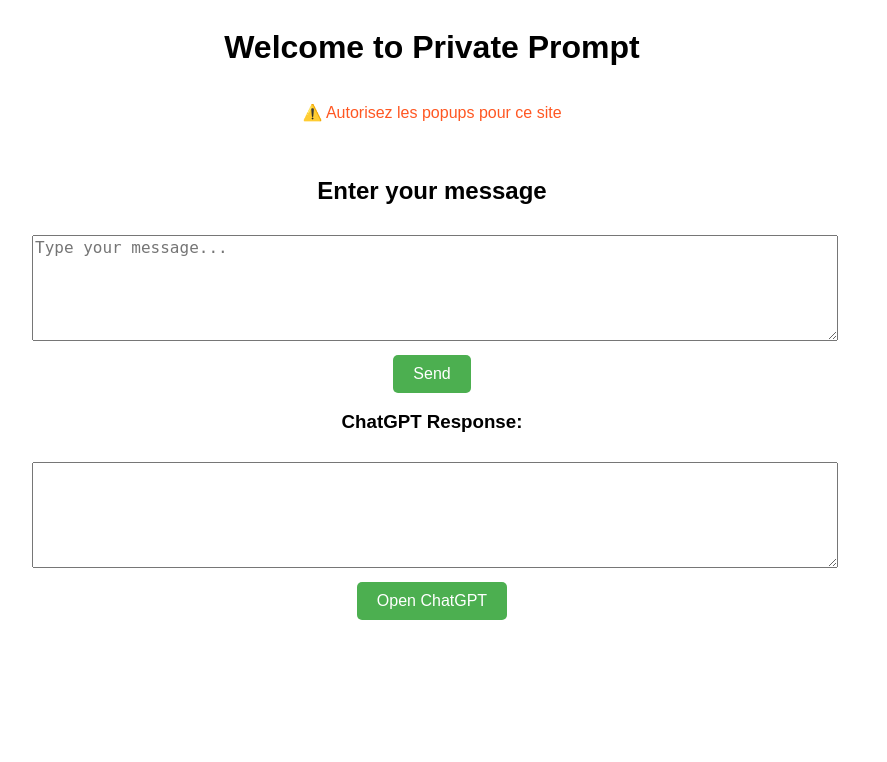
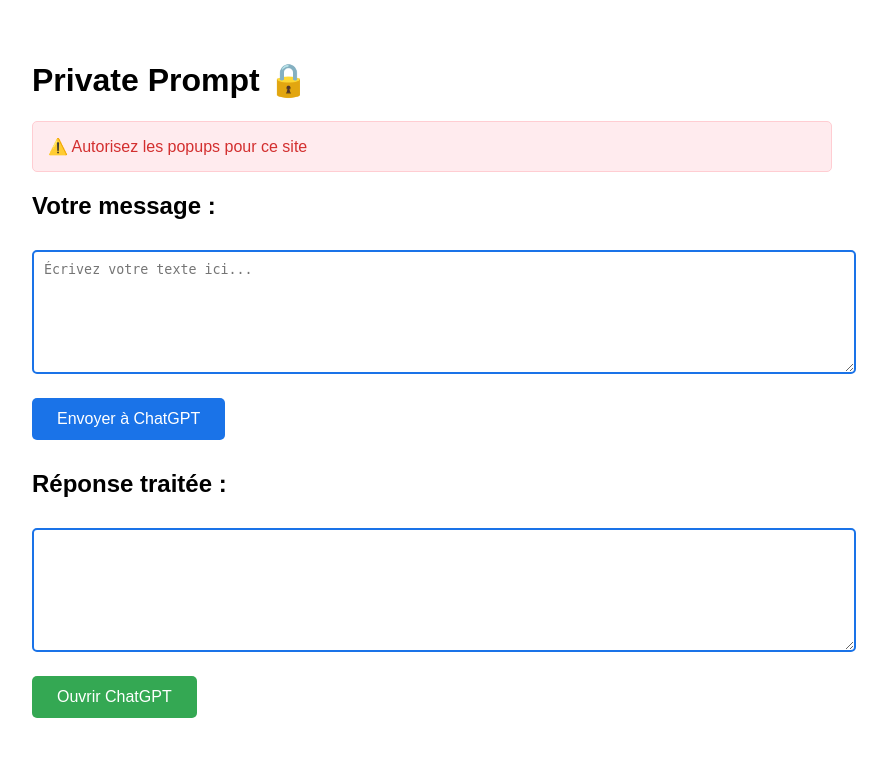
Before and after one commit to Chkouba/privateprompte-api, a Flask app: page / in a window 1280 px wide. Shown: the top 762 px of the page, without its empty margins (208-1095 px from the left). Run offline with Flask 3, Linux system fonts and the light colour scheme.

Commit message:
Update index.html

```diff
--- a/templates/index.html
+++ b/templates/index.html
@@ -1,117 +1,113 @@
 <!DOCTYPE html>
-<html lang="en">
+<html lang="fr">
 <head>
     <meta charset="UTF-8">
     <meta name="viewport" content="width=device-width, initial-scale=1.0">
     <title>Private Prompt</title>
     <style>
         body {
-            display: flex;
-            flex-direction: column;
-            align-items: center;
-            text-align: center;
             font-family: Arial, sans-serif;
+            max-width: 800px;
+            margin: 20px auto;
+            padding: 20px;
         }
-        .container {
-            width: 90%;
-            max-width: 800px;
-            margin-top: 20px;
+        .warning {
+            color: #d32f2f;
+            border: 1px solid #ffcdd2;
+            padding: 15px;
+            border-radius: 5px;
+            background: #ffebee;
         }
         textarea {
             width: 100%;
             height: 100px;
-            margin-top: 10px;
-            font-size: 16px;
+            margin: 10px 0;
+            padding: 10px;
+            border: 2px solid #1a73e8;
+            border-radius: 5px;
         }
         button {
-            padding: 10px 20px;
-            font-size: 16px;
-            cursor: pointer;
-            margin-top: 10px;
-            background: #4CAF50;
+            background: #1a73e8;
             color: white;
+            padding: 12px 25px;
             border: none;
             border-radius: 5px;
-        }
-        .warning {
-            color: #ff5722;
-            margin: 15px 0;
+            cursor: pointer;
+            font-size: 16px;
+            margin: 10px 0;
         }
         #status {
-            margin: 10px 0;
+            margin: 15px 0;
             font-weight: bold;
         }
     </style>
 </head>
 <body>
-    <h1>Welcome to Private Prompt</h1>
+    <h1>Private Prompt 🔒</h1>
     <div class="warning">⚠️ Autorisez les popups pour ce site</div>
 
-    <div class="container">
-        <h2>Enter your message</h2>
-        <textarea id="userInput" placeholder="Type your message..."></textarea>
-        <button onclick="processAndSend()">Send</button>
+    <div>
+        <h2>Votre message :</h2>
+        <textarea id="userInput" placeholder="Écrivez votre texte ici..."></textarea>
+        <button onclick="processAndSend()">Envoyer à ChatGPT</button>
 
-        <h3>ChatGPT Response:</h3>
+        <h2>Réponse traitée :</h2>
         <textarea id="chatResponse" readonly></textarea>
 
-        <div id="chatContainer">
-            <button onclick="openChat()">Open ChatGPT</button>
+        <button onclick="openChat()" style="background: #34a853;">Ouvrir ChatGPT</button>
         <div id="status"></div>
-        </div>
     </div>
 
     <script>
-        let chatWindow;
+        let chatWindow = null;
 
         async function processAndSend() {
-            const inputText = document.getElementById("userInput").value;
+            const input = document.getElementById("userInput").value;
 
-            // Anonymisation
-            const anonymizedResponse = await fetch("/anonymize", {
+            try {
+                const response = await fetch("/anonymize", {
                     method: "POST",
-                headers: { "Content-Type": "application/json" },
-                body: JSON.stringify({ "prompt": inputText })
+                    headers: {"Content-Type": "application/json"},
+                    body: JSON.stringify({prompt: input})
                 });
 
-            const anonymizedData = await anonymizedResponse.json();
-            const anonymizedText = anonymizedData.anonymized_text;
+                const data = await response.json();
 
-            // Envoi vers ChatGPT
-            if (chatWindow) {
+                if(chatWindow) {
                     chatWindow.postMessage({
                         type: "private_prompt",
-                    text: anonymizedText
+                        text: data.anonymized_text
                     }, "*");
+                }
+            } catch(error) {
+                console.error("Erreur :", error);
             }
         }
 
         function openChat() {
-            chatWindow = window.open('/chatgpt-proxy', '_blank', 'width=1200,height=800');
+            chatWindow = window.open("/chatgpt-proxy", "_blank", "width=1200,height=800");
 
-            const checkInterval = setInterval(() => {
+            const checkConnection = setInterval(() => {
                 try {
                     chatWindow.postMessage("ping", "*");
-                } catch (e) {
-                    document.getElementById("status").innerHTML = "❌ Connection lost";
-                    clearInterval(checkInterval);
+                } catch(e) {
+                    document.getElementById("status").textContent = "🚨 Veuillez réouvrir ChatGPT";
+                    clearInterval(checkConnection);
                 }
             }, 1000);
         }
 
-        window.addEventListener('message', (event) => {
-            if (event.source === chatWindow) {
-                if (event.data.type === "chat_response") {
+        window.addEventListener("message", (event) => {
+            if(event.source === chatWindow && event.data?.type === "chat_response") {
                 fetch("/recontextualize", {
                     method: "POST",
-                        headers: { "Content-Type": "application/json" },
-                        body: JSON.stringify({ "response": event.data.text })
+                    headers: {"Content-Type": "application/json"},
+                    body: JSON.stringify({response: event.data.text})
                 })
-                    .then(response => response.json())
+                .then(res => res.json())
                 .then(data => {
                     document.getElementById("chatResponse").value = data.recontextualized_text;
                 });
-                }
             }
         });
     </script>
```
Lines whose indentation alone changed are shown as unchanged.
